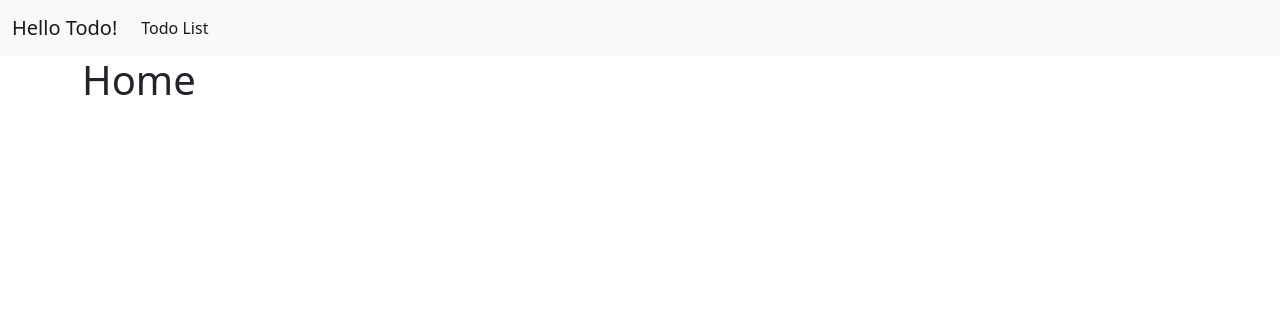
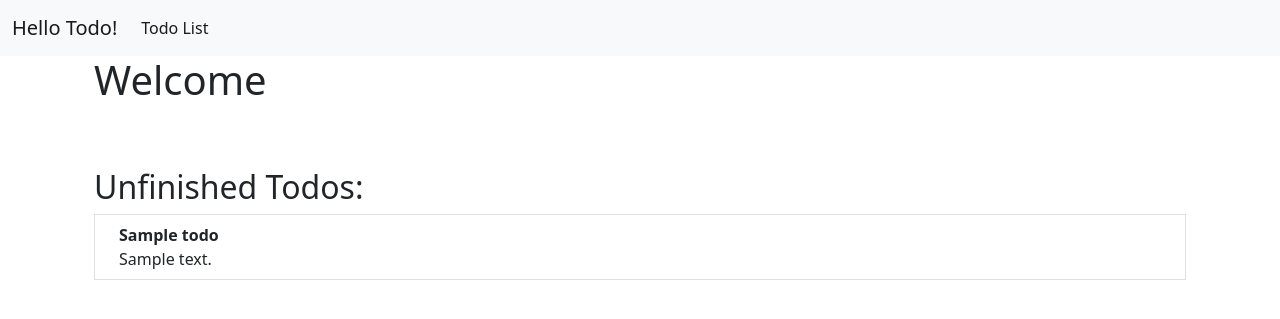
Before and after one commit to Gorengwendy/flask_todo, a Flask app: template templates/index.html in a window 1280 px wide. Shown: the top 319 px of the page. Run offline with Flask 2, Linux system fonts and the light colour scheme; the template is opened without the code that fills it: values that come from a table or form of the project are taken from there, others are empty; tables that the repository leaves empty hold one stand-in row (values such as "Sample post").

Commit message:
Add unfinished todos on index.html

```diff
--- a/app.py
+++ b/app.py
@@ -17,7 +17,8 @@ class Todo(db.Model):
 
 @app.route("/")
 def index():
-    return render_template("index.html")
+    todo_list = Todo.query.filter_by(complete=False).all()
+    return render_template("index.html", todos=todo_list)
 
 
 @app.route("/todo")
@@ -27,7 +28,7 @@ def todo():
     return render_template("todo.html", todos=todo_list)
 
 
-@app.route('/add', methods=['POST'])
+@app.route("/add", methods=["POST"])
 def add():
     title = request.form.get("title")
     description = request.form.get("description")
@@ -37,7 +38,7 @@ def add():
     return redirect(url_for("todo"))
 
 
-@app.route('/update/<int:todo_id>')
+@app.route("/update/<int:todo_id>")
 def update(todo_id):
     updated_todo = Todo.query.filter_by(id=todo_id).first()
     updated_todo.complete = not updated_todo.complete
@@ -45,7 +46,7 @@ def update(todo_id):
     return redirect(url_for("todo"))
 
 
-@app.route('/delete/<int:todo_id>')
+@app.route("/delete/<int:todo_id>")
 def delete(todo_id):
     deleted_todo = Todo.query.filter_by(id=todo_id).first()
     db.session.delete(deleted_todo)
--- a/templates/index.html
+++ b/templates/index.html
@@ -1,5 +1,20 @@
 {% extends "base.html" %}
 
 {% block content %}
-<h1>Home</h1>
-{% endblock content %}
+<div class="container">
+    <h1> Welcome <h1/>
+            <br>
+            <h2> Unfinished Todos:</h2>
+            {% for todo in todos %}
+            <li class="list-group-item d-flex justify-content-between
+                align-items-start">
+                <div class="ms-2 me-auto">
+                    <div class="fw-bold">{{ todo.title }}</div>
+                    {{ todo.description }}
+                </div>
+            </li>
+            {% endfor %}
+
+
+        </div>
+        {% endblock content %}
```
Also changed, not shown: templates/base.html (+11 -11 lines).
